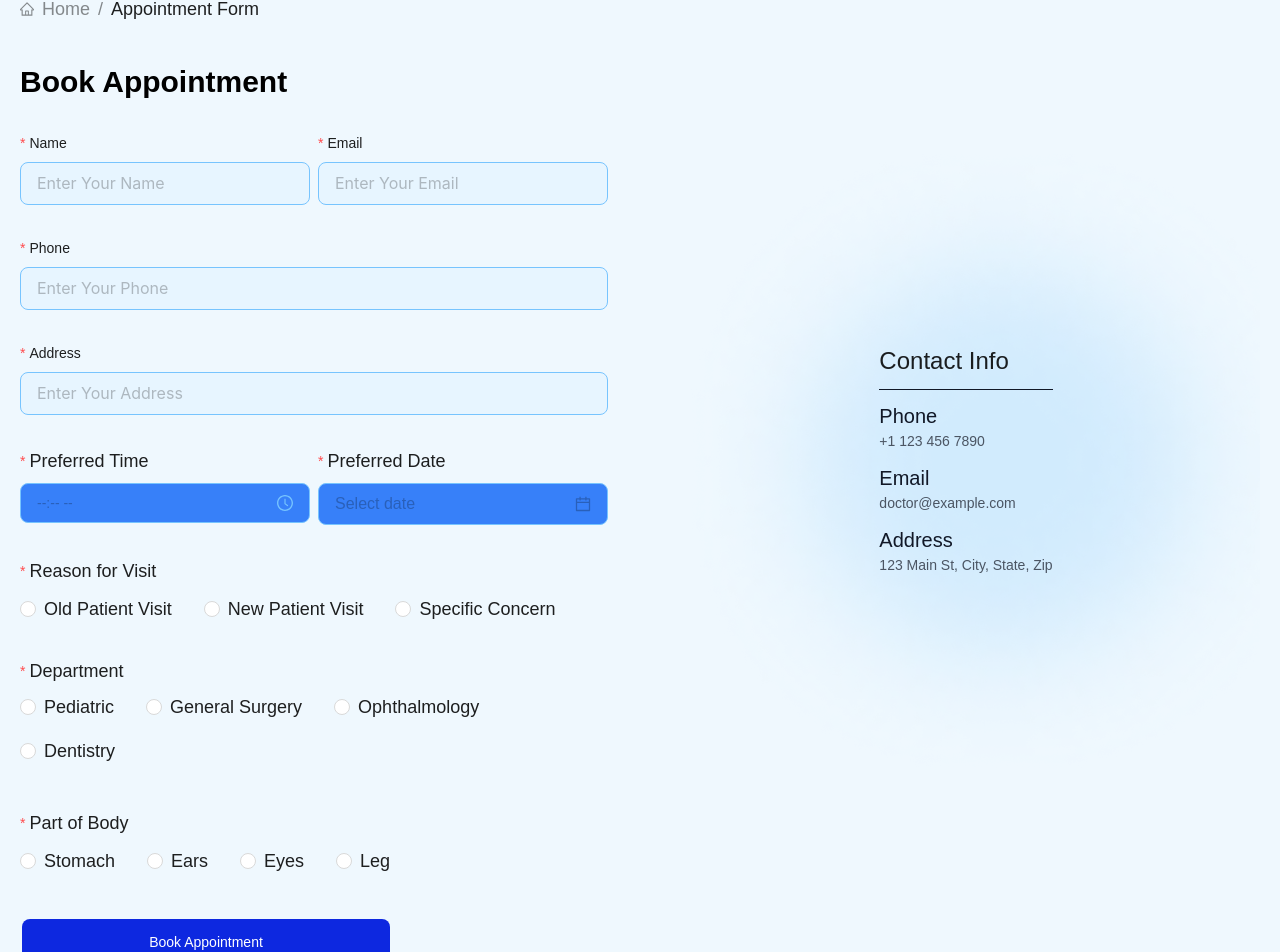
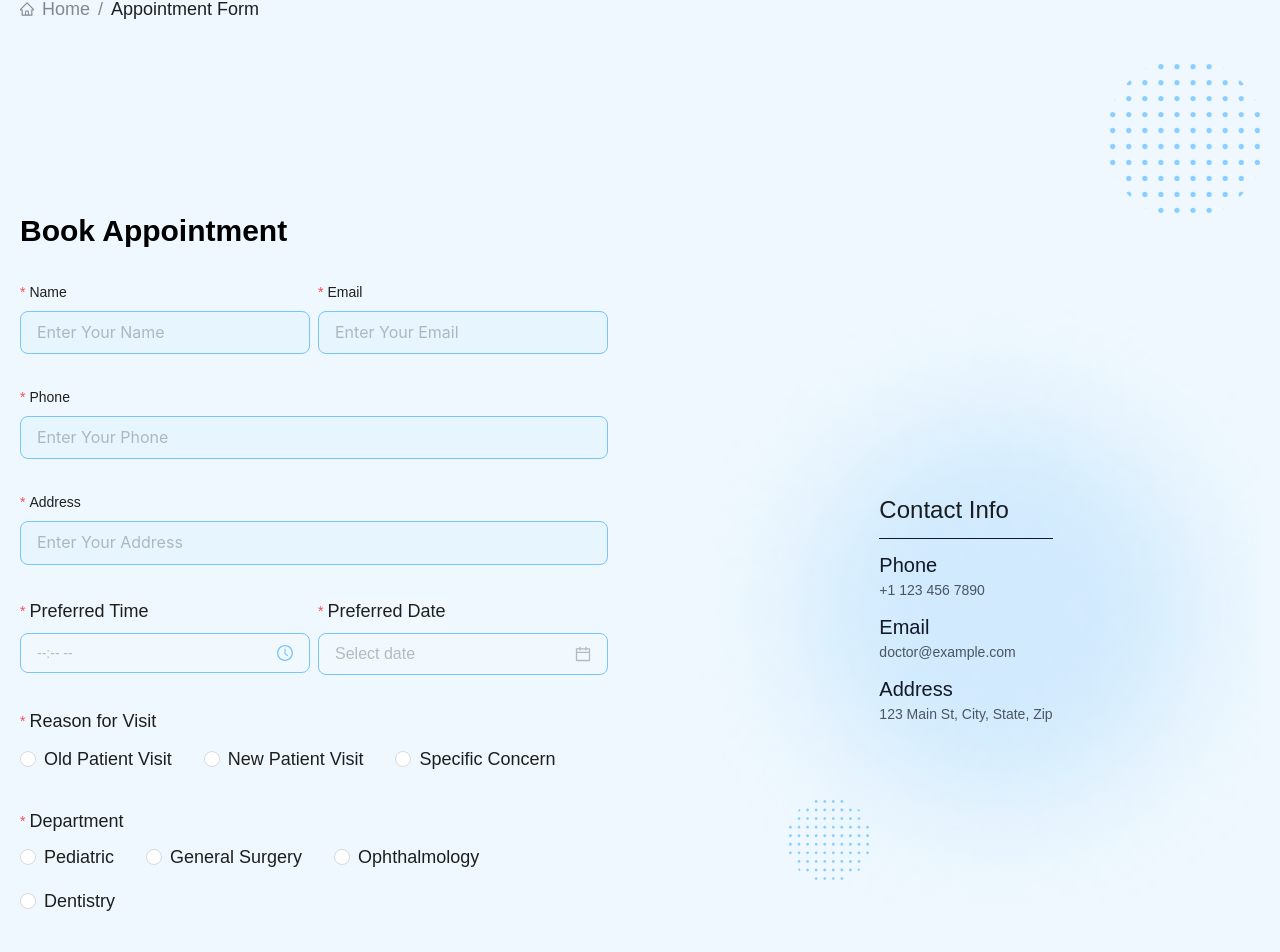
Before and after one commit to FahimAhamed101/dococ, a Next.js app: page /book-appointment in a window 1280 px wide. Shown: the part 253-1205 px from the top of the page. Built offline with nearby package versions, Linux system fonts and the light colour scheme; a web font is replaced by a local one.

Commit message:
appointment changed

```diff
--- /dev/null
+++ b/src/app/(mainLayout)/book-appointment/paid/page.tsx
@@ -0,0 +1,8 @@
+
+import PaidBookAppointment from "@/components/Pages/BookAppointment/PaidBookAppointment";
+
+const page = () => {
+  return <PaidBookAppointment />;
+};
+
+export default page;
--- a/src/components/Pages/BookAppointment/BookAppointment.tsx
+++ b/src/components/Pages/BookAppointment/BookAppointment.tsx
@@ -7,7 +7,8 @@ import CustomInput from "@/components/UI/CustomInput";
 import CustomLoadingButton from "@/components/UI/CustomLoadingButton";
 import { ClockCircleOutlined, HomeOutlined } from "@ant-design/icons";
 import { Form, Radio, TimePicker } from "antd";
-
+import circle from "@/assets/circle.svg"
+import Image from "next/image";
 interface FormValues {
   name: string;
   email: string;
@@ -77,7 +78,17 @@ const BookAppointment = () => {
         <CustomBreadcrumb items={breadcrumbItems} />
 
         <div className="w-full max-w-7xl mx-auto mt-10">
-          {/* Appointment Form */}
+          <div className="flex justify-end">
+             {/* Appointment Form */}   <Image
+              src={circle}
+              alt="circle"
+              className=""
+              width={150}
+              height={250}
+              objectFit="cover"
+            />
+          </div>
+
           <h1 className="text-3xl font-semibold mb-8">Book Appointment</h1>
 
           <Form
@@ -140,7 +151,7 @@ const BookAppointment = () => {
                 >
                   <TimePicker
                     placeholder="--:-- --"
-                    className="w-full border border-[#77C4FE] px-4 py-2 text-[16px] bg-secondary text-gray-700 rounded-lg focus:border-[#77C4FE]"
+                    className="w-full border border-[#77C4FE] px-4 py-2 text-[16px] bg-[#F1F9FF] text-gray-700 rounded-lg focus:border-[#77C4FE]"
                     format="HH:mm"
                     suffixIcon={
                       <ClockCircleOutlined style={{ color: "#77C4FE" }} />
@@ -150,10 +161,10 @@ const BookAppointment = () => {
 
                 <Form.Item
                   name="preferredDate"
-                  label={<span className="text-lg">Preferred Date</span>}
+                  label={<span className="text-lg bg-[#F1F9FF]">Preferred Date</span>}
                   rules={[{ required: true, message: "Please select a date" }]}
                 >
-                  <CustomDatePicker />
+                  <CustomDatePicker className="bg-[#F1F9FF]" />
                 </Form.Item>
 
                 <Form.Item
@@ -181,9 +192,17 @@ const BookAppointment = () => {
                 </Form.Item>
               </div>
               <div
-                className="w-full h-full flex justify-center items-center bg-cover bg-center order-1 md:order-2"
+                className="w-full relative h-full flex justify-center items-center bg-cover bg-center order-1 md:order-2"
                 style={{ backgroundImage: `url(${aboutBg.src})` }}
-              >
+              > <div className="absolute bottom-[59px] left-[117px]">
+             {/* Appointment Form */}   <Image
+              src={circle}
+              alt="circle"
+              className=""
+              width={80}
+              height={80}
+              objectFit="cover"
+            /></div>
                 <div className="space-y-3">
                   <div>
                     <h1 className="text-2xl">Contact Info</h1>
@@ -206,6 +225,7 @@ const BookAppointment = () => {
                 </div>
               </div>
             </div>
+
             <Form.Item
               name="bodyPart"
               label={<span className="text-lg">Part of Body</span>}
@@ -222,7 +242,7 @@ const BookAppointment = () => {
             </Form.Item>
             {/* Submit Button */}
             <Form.Item className="w-full md:w-[30%] mt-10">
-              <CustomLoadingButton border={false}>
+              <CustomLoadingButton className="bg-sky-300" border={false}>
                 Book Appointment
               </CustomLoadingButton>
             </Form.Item>
--- a/src/components/Pages/BookAppointment/PaidBookAppointment.tsx
+++ b/src/components/Pages/BookAppointment/PaidBookAppointment.tsx
@@ -7,7 +7,8 @@ import CustomInput from "@/components/UI/CustomInput";
 import CustomLoadingButton from "@/components/UI/CustomLoadingButton";
 import { ClockCircleOutlined, HomeOutlined } from "@ant-design/icons";
 import { Form, Radio, TimePicker } from "antd";
-
+import circle from "@/assets/circle.svg"
+import Image from "next/image";
 interface FormValues {
   name: string;
   email: string;
@@ -55,8 +56,11 @@ const bodyParts = [
   { label: "Eyes", value: "eyes" },
   { label: "Leg", value: "leg" },
 ];
+const Price = [
+  { label: "$5", value: "5" },
 
-const PaidBookAppointment = () => {
+];
+const BookAppointment = () => {
   const [form] = Form.useForm<FormValues>();
 
   const onFinish = (values: FormValues) => {
@@ -77,7 +81,17 @@ const PaidBookAppointment = () => {
         <CustomBreadcrumb items={breadcrumbItems} />
 
         <div className="w-full max-w-7xl mx-auto mt-10">
-          {/* Appointment Form */}
+          <div className="flex justify-end">
+             {/* Appointment Form */}   <Image
+              src={circle}
+              alt="circle"
+              className=""
+              width={150}
+              height={250}
+              objectFit="cover"
+            />
+          </div>
+
           <h1 className="text-3xl font-semibold mb-8">Book Appointment</h1>
 
           <Form
@@ -140,7 +154,7 @@ const PaidBookAppointment = () => {
                 >
                   <TimePicker
                     placeholder="--:-- --"
-                    className="w-full border border-[#77C4FE] px-4 py-2 text-[16px] bg-secondary text-gray-700 rounded-lg focus:border-[#77C4FE]"
+                    className="w-full border border-[#77C4FE] px-4 py-2 text-[16px] bg-[#F1F9FF] text-gray-700 rounded-lg focus:border-[#77C4FE]"
                     format="HH:mm"
                     suffixIcon={
                       <ClockCircleOutlined style={{ color: "#77C4FE" }} />
@@ -150,10 +164,10 @@ const PaidBookAppointment = () => {
 
                 <Form.Item
                   name="preferredDate"
-                  label={<span className="text-lg">Preferred Date</span>}
+                  label={<span className="text-lg bg-[#F1F9FF]">Preferred Date</span>}
                   rules={[{ required: true, message: "Please select a date" }]}
                 >
-                  <CustomDatePicker />
+                  <CustomDatePicker className="bg-[#F1F9FF]" />
                 </Form.Item>
 
                 <Form.Item
@@ -181,9 +195,17 @@ const PaidBookAppointment = () => {
                 </Form.Item>
               </div>
               <div
-                className="w-full h-full flex justify-center items-center bg-cover bg-center order-1 md:order-2"
+                className="w-full relative h-full flex justify-center items-center bg-cover bg-center order-1 md:order-2"
                 style={{ backgroundImage: `url(${aboutBg.src})` }}
-              >
+              > <div className="absolute bottom-[59px] left-[117px]">
+             {/* Appointment Form */}   <Image
+              src={circle}
+              alt="circle"
+              className=""
+              width={80}
+              height={80}
+              objectFit="cover"
+            /></div>
                 <div className="space-y-3">
                   <div>
                     <h1 className="text-2xl">Contact Info</h1>
@@ -206,6 +228,7 @@ const PaidBookAppointment = () => {
                 </div>
               </div>
             </div>
+
             <Form.Item
               name="bodyPart"
               label={<span className="text-lg">Part of Body</span>}
@@ -220,9 +243,23 @@ const PaidBookAppointment = () => {
                 {renderRadioOptions(bodyParts)}
               </Radio.Group>
             </Form.Item>
+             <Form.Item
+              name="bodyPart"
+              label={<span className="text-lg">Per Consultation Rate</span>}
+              rules={[
+                {
+                  required: true,
+                  message: "Please select at least 1 Body part",
+                },
+              ]}
+            >
+              <Radio.Group className="flex flex-wrap gap-4">
+                {renderRadioOptions(Price)}
+              </Radio.Group>
+            </Form.Item>
             {/* Submit Button */}
             <Form.Item className="w-full md:w-[30%] mt-10">
-              <CustomLoadingButton border={false}>
+              <CustomLoadingButton className="bg-sky-300" border={false}>
                 Book Appointment
               </CustomLoadingButton>
             </Form.Item>
@@ -233,4 +270,4 @@ const PaidBookAppointment = () => {
   );
 };
 
-export default PaidBookAppointment;
+export default BookAppointment;
--- a/src/components/UI/CustomDatePicker.tsx
+++ b/src/components/UI/CustomDatePicker.tsx
@@ -21,7 +21,7 @@ const CustomDatePicker: FC<CustomDatePickerProps> = ({
       size="large"
       disabled={disabled}
       placeholder={placeholder || "Select date"}
-      className={`w-full border border-[#77C4FE] px-4 py-2 text-[16px] bg-secondary text-gray-700 rounded-lg focus:border-[#77C4FE] ${className}`}
+      className={`w-full border border-[#77C4FE] px-4 py-2 text-[16px] bg-[#F1F9FF] text-gray-700 rounded-lg focus:border-[#77C4FE] ${className}`}
       {...rest} // Additional props
     />
   );
```
